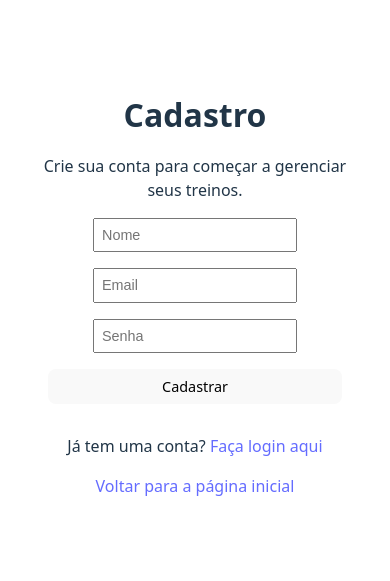
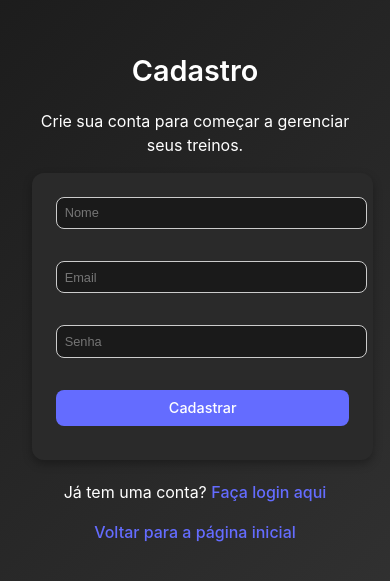
Before and after one commit to otvkatibe/workout-tracker-client, a React (Vite) app: page /register in a window 390 px wide. Shown: the part 127-708 px from the top of the page. Built offline with nearby package versions, Linux system fonts and the light colour scheme.

Commit message:
frontend

```diff
--- a/src/index.css
+++ b/src/index.css
@@ -1,5 +1,5 @@
 :root {
-  font-family: system-ui, Avenir, Helvetica, Arial, sans-serif;
+  font-family: "Inter", system-ui, Avenir, Helvetica, Arial, sans-serif;
   line-height: 1.5;
   font-weight: 400;
 
@@ -13,45 +13,74 @@
   -moz-osx-font-smoothing: grayscale;
 }
 
+body {
+  margin: 0;
+  display: flex;
+  flex-direction: column;
+  align-items: center;
+  justify-content: center;
+  min-width: 320px;
+  min-height: 100vh;
+  background: linear-gradient(135deg, #1a1a1a, #333);
+  color: #fff;
+}
+
+h1, h2, h3 {
+  font-weight: 600;
+  margin-bottom: 1rem;
+}
+
 a {
   font-weight: 500;
   color: #646cff;
-  text-decoration: inherit;
+  text-decoration: none;
 }
 a:hover {
   color: #535bf2;
 }
 
-body {
-  margin: 0;
-  display: flex;
-  place-items: center;
-  min-width: 320px;
-  min-height: 100vh;
-}
-
-h1 {
-  font-size: 3.2em;
-  line-height: 1.1;
-}
-
 button {
   border-radius: 8px;
   border: 1px solid transparent;
-  padding: 0.6em 1.2em;
-  font-size: 1em;
+  padding: 0.8em 1.5em;
+  font-size: 1rem;
   font-weight: 500;
   font-family: inherit;
-  background-color: #1a1a1a;
+  background-color: #646cff;
+  color: white;
   cursor: pointer;
-  transition: border-color 0.25s;
+  transition: background-color 0.3s ease, transform 0.2s ease;
 }
 button:hover {
+  background-color: #535bf2;
+  transform: scale(1.05);
+}
+button:focus {
+  outline: 4px auto -webkit-focus-ring-color;
+}
+
+input {
+  width: 100%;
+  padding: 0.8em;
+  margin-bottom: 1rem;
+  border: 1px solid #ccc;
+  border-radius: 8px;
+  font-size: 1rem;
+  background-color: #1a1a1a;
+  color: white;
+}
+input:focus {
   border-color: #646cff;
+  outline: none;
 }
-button:focus,
-button:focus-visible {
-  outline: 4px auto -webkit-focus-ring-color;
+
+form {
+  max-width: 400px;
+  margin: 0 auto;
+  padding: 2rem;
+  background: #2a2a2a;
+  border-radius: 12px;
+  box-shadow: 0 4px 10px rgba(0, 0, 0, 0.3);
 }
 
 .loading-container {
@@ -80,23 +109,10 @@ button:focus-visible {
   }
 }
 
-@media (prefers-color-scheme: light) {
-  :root {
-    color: #213547;
-    background-color: #ffffff;
-  }
-  a:hover {
-    color: #747bff;
-  }
-  button {
-    background-color: #f9f9f9;
-  }
-}
-
 @media (max-width: 768px) {
   form {
     width: 90%;
-    margin: 0 auto;
+    padding: 1.5rem;
   }
 
   button {
@@ -104,28 +120,23 @@ button:focus-visible {
     margin-bottom: 10px;
   }
 
-  ul {
-    padding: 0;
-    list-style: none;
-  }
-
-  li {
-    margin-bottom: 10px;
+  input {
+    font-size: 0.9rem;
   }
 }
 
 @media (max-width: 480px) {
   h1 {
-    font-size: 2em;
+    font-size: 1.8rem;
   }
 
   button {
-    font-size: 0.9em;
-    padding: 0.5em 1em;
+    font-size: 0.9rem;
+    padding: 0.6em 1em;
   }
 
   input {
-    font-size: 0.9em;
-    padding: 0.5em;
+    font-size: 0.8rem;
+    padding: 0.6em;
   }
 }
--- a/src/pages/Register.jsx
+++ b/src/pages/Register.jsx
@@ -2,7 +2,7 @@ import { useForm } from "react-hook-form";
 import { yupResolver } from "@hookform/resolvers/yup";
 import * as yup from "yup";
 import { toast } from "react-toastify";
-import { Link } from "react-router-dom";
+import { Link, useNavigate } from "react-router-dom";
 
 const schema = yup.object().shape({
   name: yup.string().required("O nome é obrigatório"),
@@ -11,6 +11,7 @@ const schema = yup.object().shape({
 });
 
 export default function Register() {
+  const navigate = useNavigate();
   const {
     register,
     handleSubmit,
@@ -28,6 +29,7 @@ export default function Register() {
       });
       if (!response.ok) throw new Error("Erro ao registrar");
       toast.success("Cadastro realizado com sucesso!");
+      navigate("/login");
     } catch (error) {
       toast.error(error.message);
     }
```
